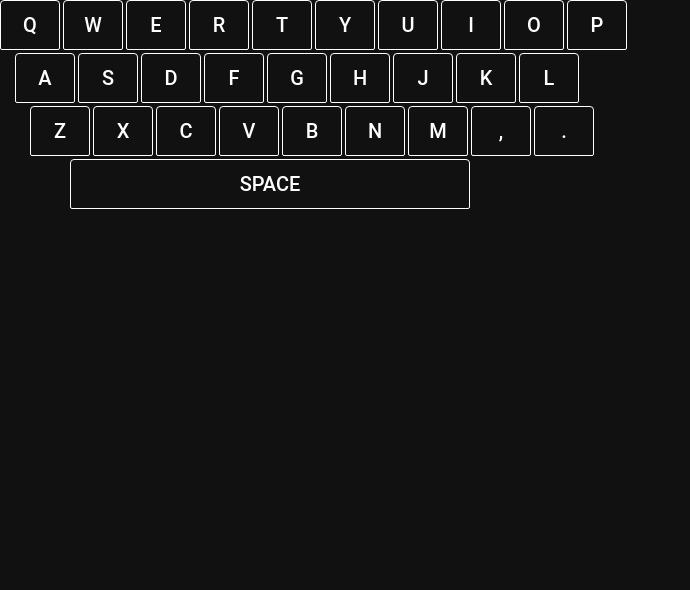
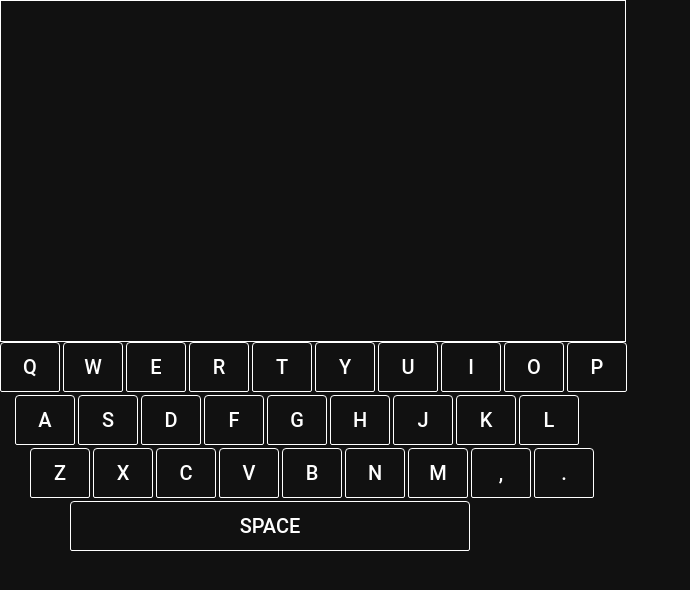
Before and after one commit to LTovarAlc/typingLikePro, a React (Create React App) app: page / in a window 1280 px wide. Shown: the top 590 px of the page, without its empty margins (0-690 px from the left). Built offline with nearby package versions, Linux system fonts and the light colour scheme.

Commit message:
add screen

```diff
--- a/src/App.js
+++ b/src/App.js
@@ -1,10 +1,16 @@
-
 import './App.css';
 import Keyboard from './components/keyboard/keyboard';
+import Screen from './components/screen/screen';
+import { useState } from 'react';
 
 function App() {
+  const [typedText, setTypedText] = useState('');
+
   return(
-    <Keyboard/>
+    <section>
+      <Screen text={typedText} />
+      <Keyboard setTypedText={setTypedText}/>
+    </section>
   )
 }
 
--- a/src/components/keyboard/keyboard.jsx
+++ b/src/components/keyboard/keyboard.jsx
@@ -2,19 +2,22 @@ import React, { useState, useEffect } from "react";
 import ButtonKey from "./buttonKey/buttonKey";
 import "./keyboard.css";
 
-const Keyboard = () => {
-    // Arrays con letras en el teclado
+const Keyboard = ({setTypedText}) => {
+
+    const [activeKeys, setActiveKeys] = useState({});
+
+    // keys
     const firstRowLetters = ["Q", "W", "E", "R", "T", "Y", "U", "I", "O", "P"];
     const secondRowLetters = ["A", "S", "D", "F", "G", "H", "J", "K", "L"];
     const thirdRowLetters = ["Z", "X", "C", "V", "B", "N", "M", ",", "."];
 
-    const [activeKeys, setActiveKeys] = useState({});
 
-    // Función de evento keydown
+    // Función event keydown
     const handleKeyDown = (event) => {
         const keyPressed = event.key.toUpperCase();
         if (firstRowLetters.includes(keyPressed) || secondRowLetters.includes(keyPressed) || thirdRowLetters.includes(keyPressed) || keyPressed === ' ') {
             setActiveKeys(prevKeys => ({ ...prevKeys, [keyPressed]: true }));
+            setTypedText(prevText => prevText + event.key);
             setTimeout(() => {
                 setActiveKeys(prevKeys => {
                     const newKeys = { ...prevKeys };
--- /dev/null
+++ b/src/components/screen/screen.css
@@ -0,0 +1,13 @@
+.screen{
+    height: 300px;
+    width: 600px;
+    padding: 20px 12px;
+    background-color: transparent;
+    border: 1px solid #fff;
+    color: #fff;
+    font-size: 20px;
+    font-family: 'Roboto', sans-serif;
+    text-transform: uppercase;
+    word-wrap: break-word;
+    overflow-wrap: break-word;
+}
--- /dev/null
+++ b/src/components/screen/screen.jsx
@@ -0,0 +1,11 @@
+import "./screen.css"
+
+const Screen = ({text}) => {
+    return(
+    <div className="screen">
+        {text}
+    </div>
+    )
+}
+
+export default Screen
```
